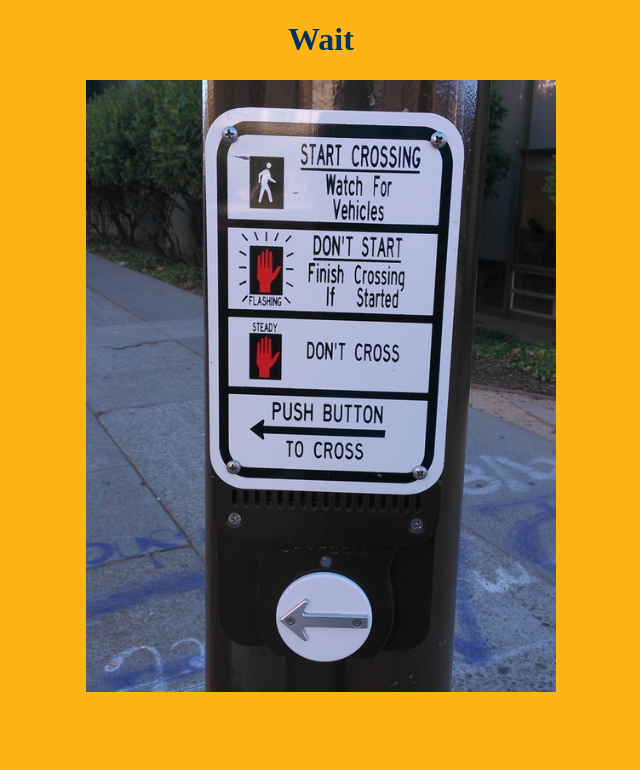
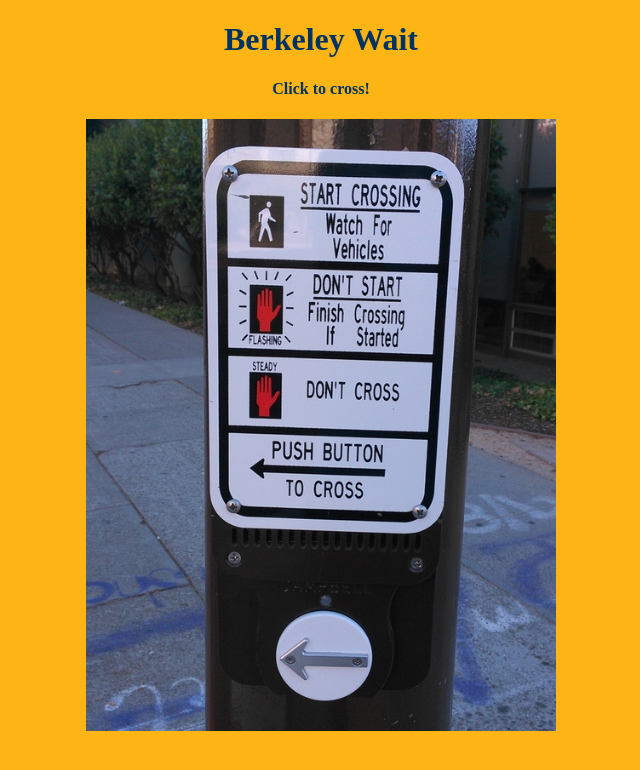
Before and after one commit to pschafhalter/berkeleywait, a plain HTML site: page index.html in a window 1280 px wide. Shown: the whole page, without its empty margins (319-959 px from the left). Drawn offline with Linux system fonts and the light colour scheme.

Commit message:
Visual improvements

```diff
--- a/index.html
+++ b/index.html
@@ -13,15 +13,18 @@
 
          function update_styles() {
             var header = document.getElementById("header");
+            var sub_header = document.getElementById("sub_header");
             var body = document.getElementById("body");
             var obj = get_random_style_pairing();
             header.style = obj.header_style;
+            sub_header.style = obj.header_style;
             body.style = obj.body_style;
          }
     </script>
 </head>
 <body id="body">
-    <h1 id="header">Wait</h1>
+    <h1 id="header">Berkeley Wait</h1>
+    <h4 id="sub_header">Click to cross!</h4>
     <img class="buttonimg" src="button_small.jpg" onclick="play();" alt="Wait">
     <iframe width="0" height="0" src="https://www.youtube.com/embed/nI-6Svg1UVU?rel=0&autoplay=1"&loop=1 frameborder="0" allowfullscreen></iframe>
 </body>
--- a/style.css
+++ b/style.css
@@ -30,6 +30,11 @@
     text-align: center;
 }
 
+#sub_header {
+    color: #003262;
+    text-align: center;
+}
+
 body {
     background-color: #FDB515;
     background-size: cover;
```
